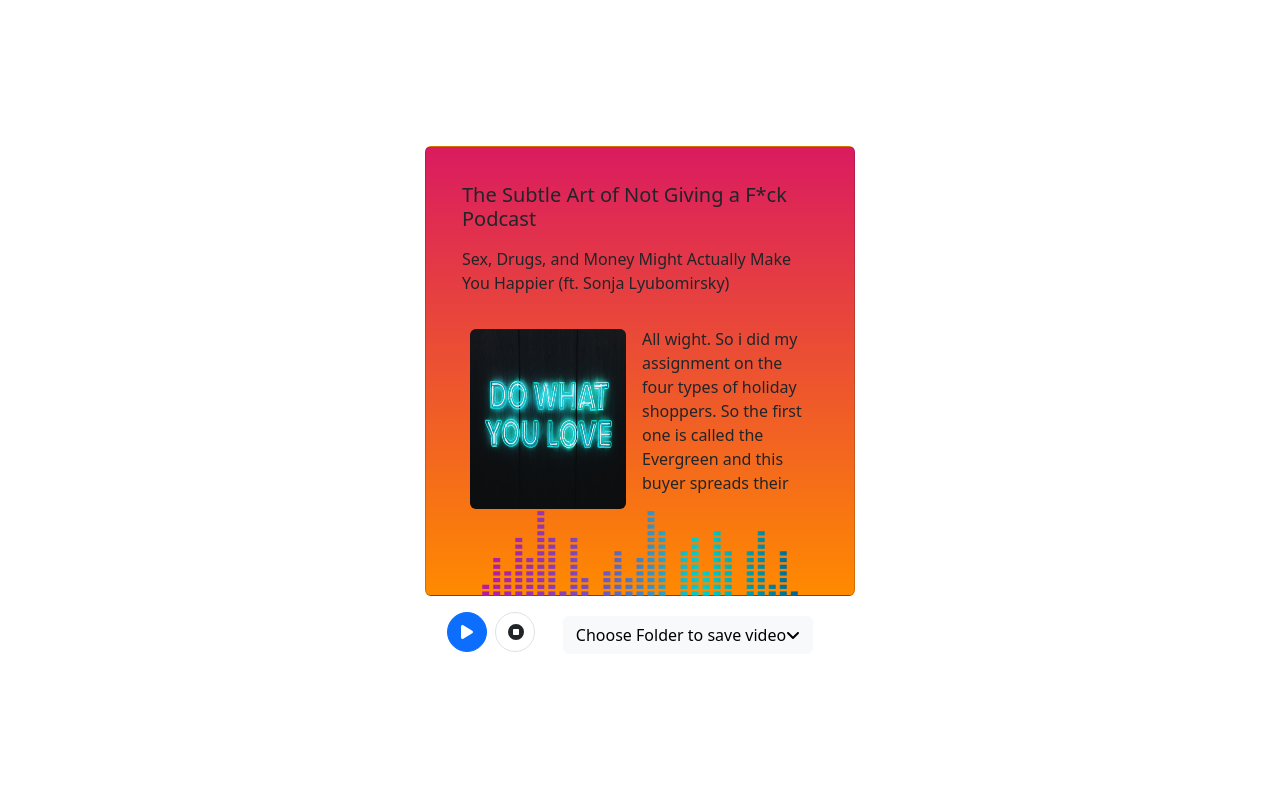
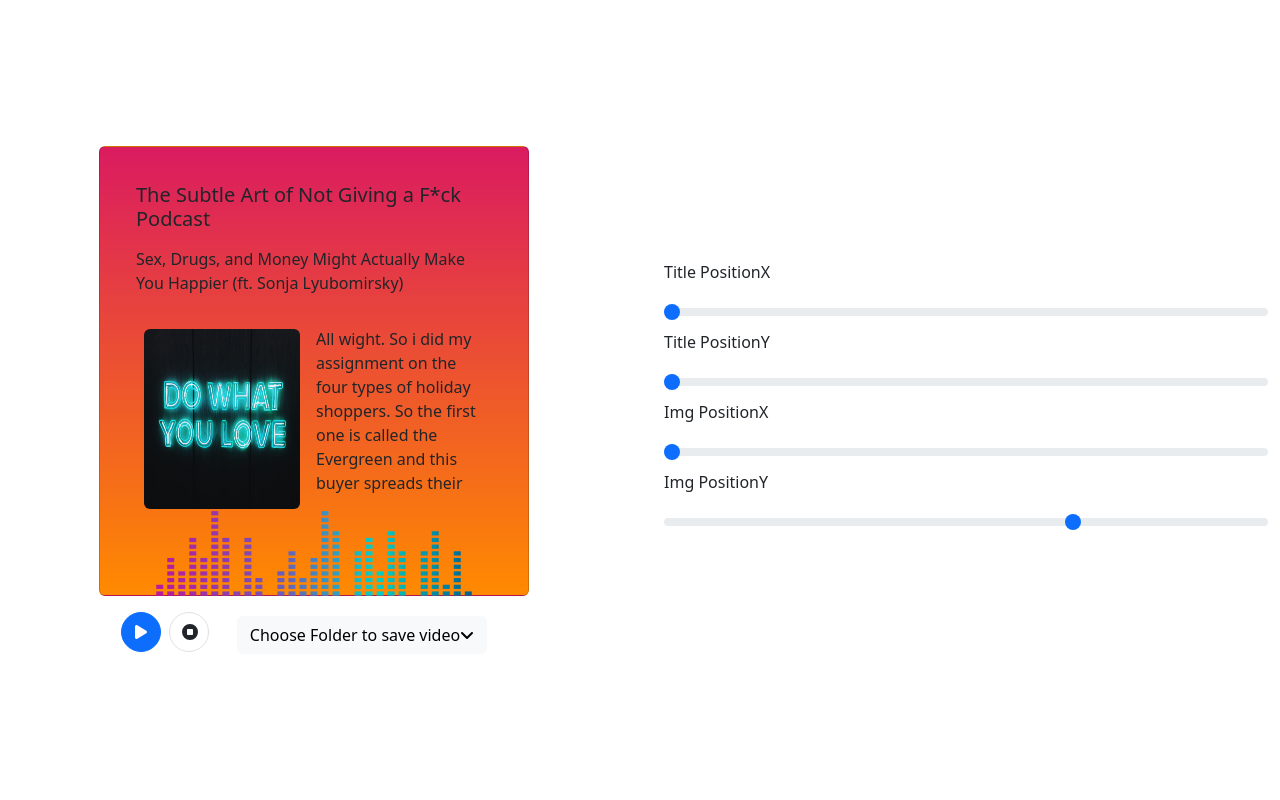
Before and after one commit to rayed152/audio-player-component, a React (Vite) app: page / in a window 1280 px wide. Shown: the top 800 px of the page. Built offline with nearby package versions, Linux system fonts and the light colour scheme.

Commit message:
Added some extra css to the main app.jsx

```diff
--- a/src/App.jsx
+++ b/src/App.jsx
@@ -28,7 +28,8 @@
 
   return (
     <>
-      <div>
+      <div className="d-flex align-items-center row">
+        <div className="col-6">
           <Audio
             title="The Subtle Art of Not Giving a F*ck Podcast"
             description="Sex, Drugs, and Money Might Actually Make You Happier (ft. Sonja Lyubomirsky)"
@@ -40,6 +41,7 @@
             imgPositionY={imgPositionY}
           />
         </div>
+        <div className="col-6">
           <Slider
             labelText1="Title PositionX"
             labelText2="Title PositionY"
@@ -60,6 +62,8 @@
             maxX={200}
             maxY={70}
           />
+        </div>
+      </div>
     </>
   );
 }
```
Lines whose indentation alone changed are shown as unchanged.
